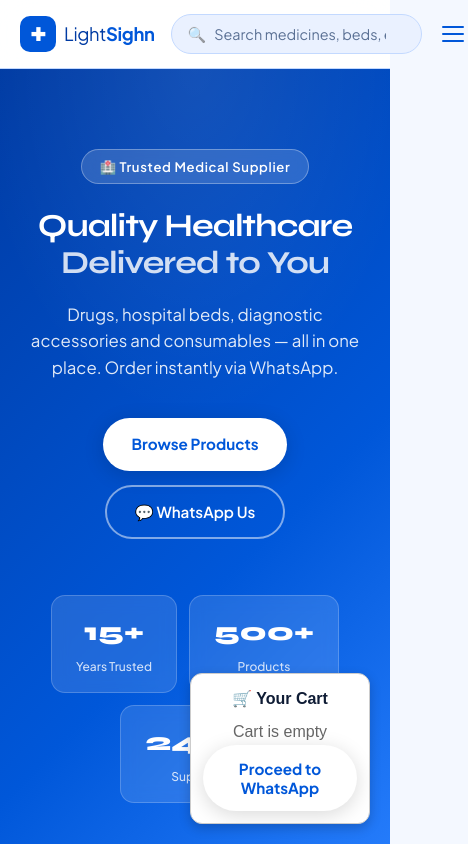
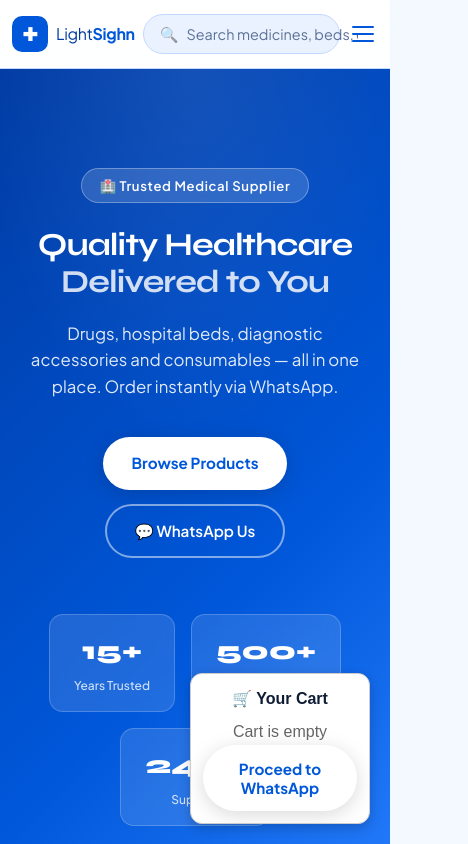
Before and after one commit to Louis123-qwe/LIGHT-SIGHN, a plain HTML site: page index.html in a window 390 px wide. Shown: the top 844 px of the page, 468 px wide, since content can reach past the window. Drawn offline with Linux system fonts and the light colour scheme; no server answers.

Commit message:
Fix navbar position and enhance responsive styles
Updated navbar positioning and added padding to body to prevent content overlap. Adjusted styles for responsive design in media queries.

```diff
--- a/style.css
+++ b/style.css
@@ -37,14 +37,29 @@
 /* ── Container ────────────────────────────────────────────────── */
 .container { max-width: 1240px; margin: 0 auto; padding: 0 20px; }
 
-/* ── Navbar ───────────────────────────────────────────────────── */
+
+/* ── Navbar Fix ───────────────────────────────────────────────────── */
 .navbar {
-  position: sticky; top: 0; z-index: 900;
+  position: fixed; /* Changed from relative */
+  top: 0;
+  left: 0;
+  right: 0;
+  width: 100%;
+  z-index: 1000;
   background: rgba(255,255,255,.92);
   backdrop-filter: blur(16px);
   border-bottom: 1px solid var(--blue-border);
   transition: box-shadow var(--transition);
+
+  /* Critical: keeps padding from pushing the nav off-screen */
+  box-sizing: border-box;
 }
+
+/* Add this to prevent the Hero section from hiding under the fixed nav */
+body {
+  padding-top: 68px;
+}
+
 .navbar.scrolled { box-shadow: 0 2px 20px rgba(0,87,217,.12); }
 .nav-inner {
   max-width: 1240px; margin: 0 auto; padding: 0 20px;
@@ -427,17 +442,24 @@
   .footer-brand { grid-column: 1/-1; }
 }
 @media (max-width: 600px) {
-  .search-wrap { max-width: none; }
-  .hero { padding: 80px 20px 100px; }
-  .hero-badges { gap: 12px; }
-  .product-grid { grid-template-columns: 1fr 1fr; gap: 14px; }
-  .card-body { padding: 12px 12px 10px; }
-  .card-price { font-size: 1.1rem; }
-  .card-footer { padding: 0 12px 12px; }
-  .footer-inner { grid-template-columns: 1fr; }
-  .modal-body { padding: 0 18px 18px; }
-  .modal-name { font-size: 1.3rem; }
+  /* Ensure the nav-inner doesn't overflow */
+  .nav-inner {
+    padding: 0 12px;
+    gap: 8px;
+  }
+
+  /* Shrink brand text slightly on very small screens */
+  .brand-text {
+    font-size: 1rem;
+  }
+
+  /* Make sure the search wrap doesn't force a horizontal scroll */
+  .search-wrap {
+    flex: 1;
+    min-width: 0; /* Allows the flex item to shrink below content size */
+  }
 }
+
 @media (max-width: 400px) {
   .product-grid { grid-template-columns: 1fr; }
 }
```
